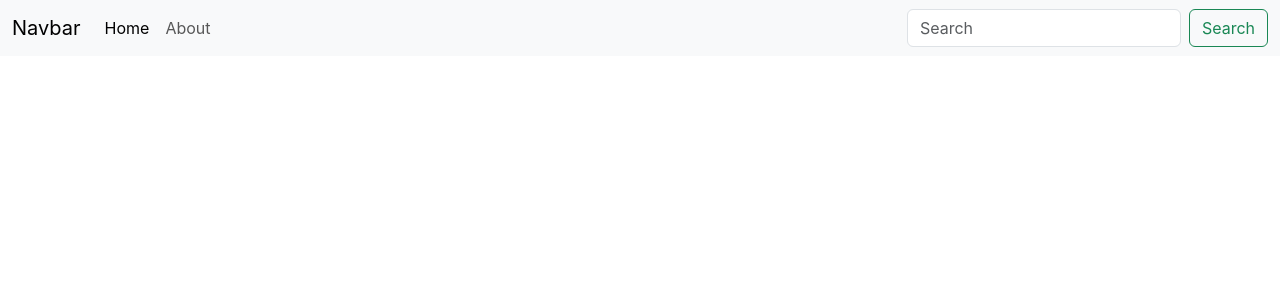
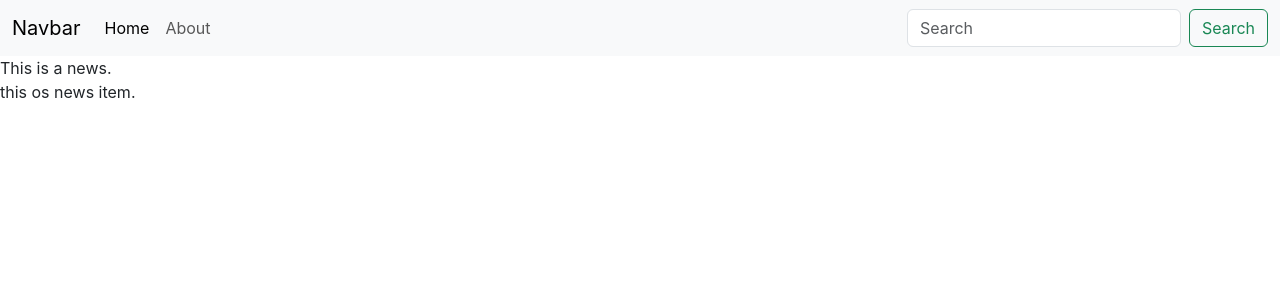
Before and after one commit to prins-kraj/NewsNexus, a React (Create React App) app: page / in a window 1280 px wide. Shown: the top 300 px of the page. Built offline with nearby package versions, Linux system fonts and the light colour scheme.

Commit message:
News and Newsitem added

```diff
--- a/public/index.html
+++ b/public/index.html
@@ -7,7 +7,7 @@
     <meta name="theme-color" content="#000000" />
     <meta
       name="description"
-      content="Web site created using create-react-app"
+      content="News by Prince is a webapp which is used to grab news related to weather,  Politics, and many more."
     />
     <link rel="apple-touch-icon" href="%PUBLIC_URL%/logo192.png" />
     <!--
@@ -25,7 +25,7 @@
       Learn how to configure a non-root public URL by running `npm run build`.
     -->
     <link href="https://cdn.jsdelivr.net/npm/bootstrap@5.3.0-alpha3/dist/css/bootstrap.min.css" rel="stylesheet" integrity="sha384-KK94CHFLLe+nY2dmCWGMq91rCGa5gtU4mk92HdvYe+M/SXH301p5ILy+dN9+nJOZ" crossorigin="anonymous">
-    <title>React App</title>
+    <title>News by Prince</title>
 
   </head>
   <body>
--- a/src/App.js
+++ b/src/App.js
@@ -3,12 +3,14 @@ import './App.css';
 
 import React, { Component } from 'react'
 import Navbar from './components/Navbar';
+import News from './components/News';
 
 export default class App extends Component {
   render() {
     return (
       <div>
         <Navbar/>
+        <News/>
       </div>
     )
   }
--- a/src/components/Navbar.js
+++ b/src/components/Navbar.js
@@ -1,6 +1,6 @@
 import React, { Component } from 'react'
 
-export default class Navbar extends Component {
+export class Navbar extends Component {
   render() {
     return (
       <div>
@@ -30,3 +30,5 @@ export default class Navbar extends Component {
     )
   }
 }
+
+export default Navbar
--- /dev/null
+++ b/src/components/News.js
@@ -0,0 +1,16 @@
+import React, { Component } from 'react'
+import Newsitems from './Newsitems'
+
+export class News extends Component {
+  render() {
+    return (
+      <div>
+        This is a news.
+        <Newsitems/>
+
+      </div>
+    )
+  }
+}
+
+export default News
--- /dev/null
+++ b/src/components/Newsitems.js
@@ -0,0 +1,13 @@
+import React, { Component } from 'react'
+
+export class Newsitems extends Component {
+  render() {
+    return (
+      <div>
+        this os news item.
+      </div>
+    )
+  }
+}
+
+export default Newsitems
```
Lines whose indentation alone changed are shown as unchanged.
